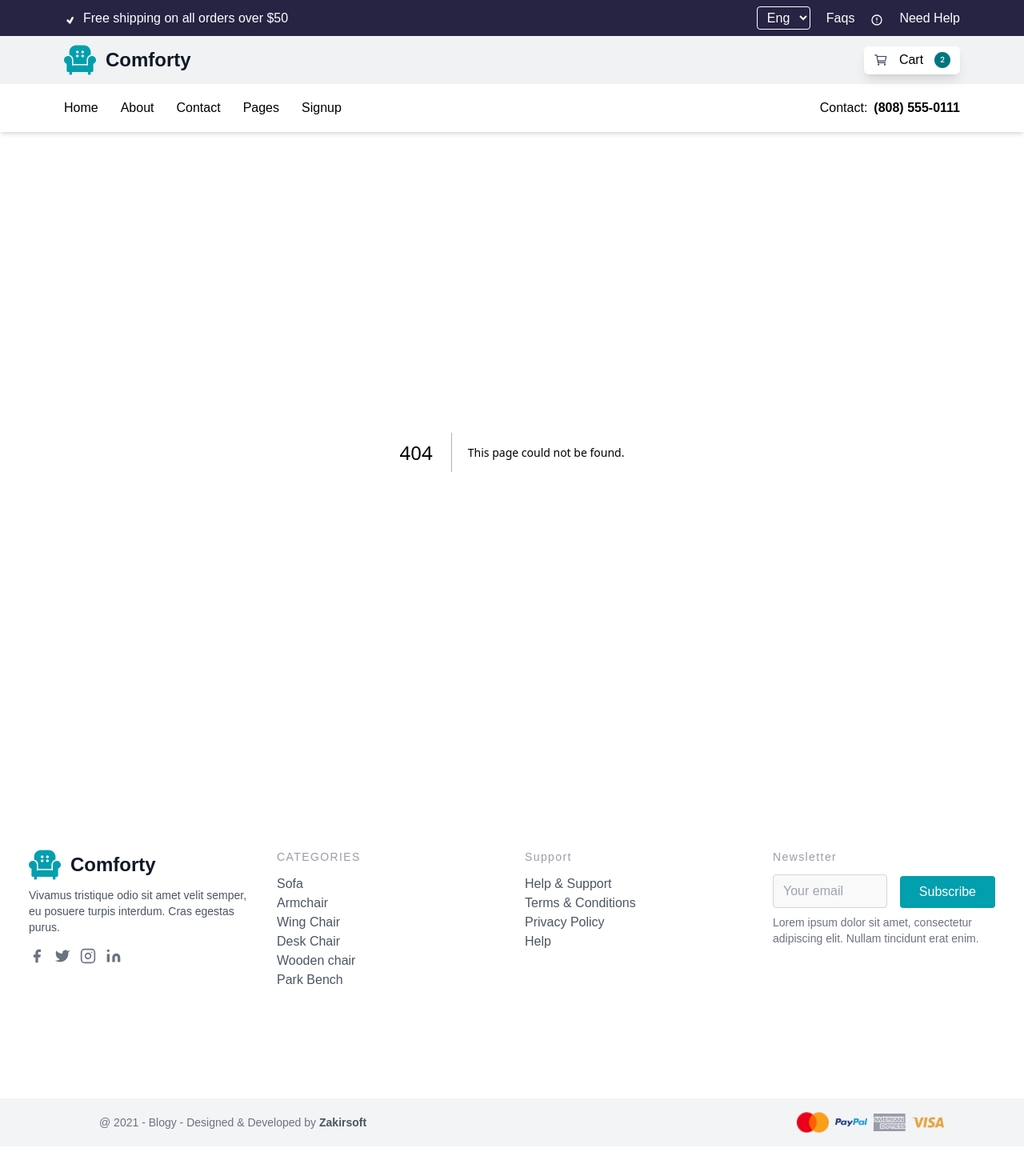
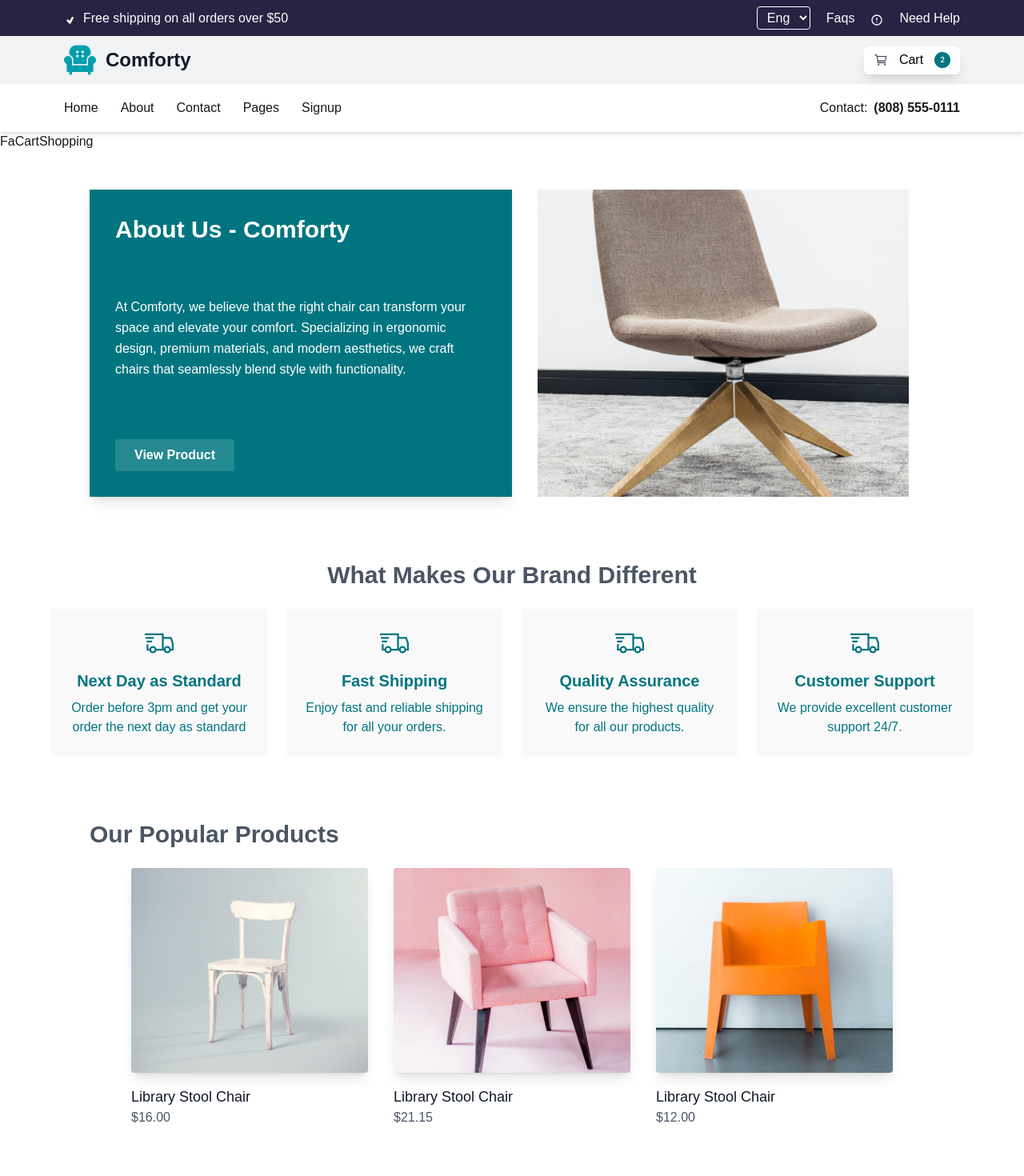
Before and after one commit to muhammadubaid2003/figma_template, a Next.js app: page /About in a window 1280 px wide. Before the commit this address had no page. Shown: the top 1470 px of the page at 80% size. Built offline with nearby package versions, Linux system fonts and the light colour scheme.

Commit message:
Add files via upload

```diff
--- /dev/null
+++ b/src/app/About/page.tsx
@@ -0,0 +1,158 @@
+import React from 'react'
+import Image from 'next/image'
+import { LiaShippingFastSolid } from 'react-icons/lia'
+
+const page = () => {
+  return (
+    <div>FaCartShopping
+      <section className="text-gray-600 body-font py-12">
+  <div className="container px-5 md:px-28 mx-auto flex flex-wrap md:flex-nowrap justify-center md:justify-between">
+    {/* Content Section */}
+    <div className="w-full md:w-1/2 px-4 md:px-8 mb-6 md:mb-0 bg-[#007580] p-8 shadow-lg text-white flex flex-col justify-between items-center md:items-start">
+      <h1 className="title-font text-2xl md:text-3xl mb-4 text-white font-bold text-center md:text-left">
+        About Us - Comforty
+      </h1>
+      <p className="leading-relaxed mb-6 text-center md:text-left">
+        At Comforty, we believe that the right chair can transform your space and elevate your comfort. Specializing in ergonomic design, premium materials, and modern aesthetics, we craft chairs that seamlessly blend style with functionality.
+      </p>
+      <button className="px-6 py-2 bg-[#F9F9F926] text-white font-semibold rounded hover:bg-teal-900 transition duration-300">
+        View Product
+      </button>
+    </div>
+
+    {/* Image Section */}
+    <div className="w-full md:w-1/2 px-4 md:px-8 rounded-lg overflow-hidden mt-6 md:mt-0">
+      <div className="relative w-full h-96">
+        <Image
+          className="object-cover object-center"
+          src="/Image 4.png"
+          alt="Comforty product image"
+          layout="fill"
+        />
+      </div>
+    </div>
+  </div>
+
+  {/* Brand Difference Section */}
+  <h1 className="text-center text-2xl md:text-3xl font-bold mb-6 mt-20">
+  What Makes Our Brand Different
+</h1>
+<div className="flex flex-row justify-center items-center gap-6 px-6 md:px-16">
+  {/* Box 1 */}
+  <div className="w-full sm:w-1/2 md:w-1/3 lg:w-1/4 p-6 bg-[#F9F9F9] transform hover:scale-105 transition duration-300 ease-in-out">
+    <div className="flex flex-col items-center text-center">
+      <LiaShippingFastSolid className="text-[#007580] text-4xl mb-4" />
+      <h3 className="text-[#007580] text-xl font-semibold mb-2">Next Day as Standard</h3>
+      <h5 className="text-[#007580] font-light text-base">
+        Order before 3pm and get your order the next day as standard
+      </h5>
+    </div>
+  </div>
+
+  {/* Box 2 */}
+  <div className="w-full sm:w-1/2 md:w-1/3 lg:w-1/4 p-6 bg-[#F9F9F9] transform hover:scale-105 transition duration-300 ease-in-out">
+    <div className="flex flex-col items-center text-center">
+      <LiaShippingFastSolid className="text-[#007580] text-4xl mb-4" />
+      <h3 className="text-[#007580] text-xl font-semibold mb-2">Fast Shipping</h3>
+      <h5 className="text-[#007580] font-light text-base">
+        Enjoy fast and reliable shipping for all your orders.
+      </h5>
+    </div>
+  </div>
+
+  {/* Box 3 */}
+  <div className="w-full sm:w-1/2 md:w-1/3 lg:w-1/4 p-6 bg-[#F9F9F9] transform hover:scale-105 transition duration-300 ease-in-out">
+    <div className="flex flex-col items-center text-center">
+      <LiaShippingFastSolid className="text-[#007580] text-4xl mb-4" />
+      <h3 className="text-[#007580] text-xl font-semibold mb-2">Quality Assurance</h3>
+      <h5 className="text-[#007580] font-light text-base">
+        We ensure the highest quality for all our products.
+      </h5>
+    </div>
+  </div>
+
+  {/* Box 4 */}
+  <div className="w-full sm:w-1/2 md:w-1/3 lg:w-1/4 p-6 bg-[#F9F9F9]  transform hover:scale-105 transition duration-300 ease-in-out">
+    <div className="flex flex-col items-center text-center">
+      <LiaShippingFastSolid className="text-[#007580] text-4xl mb-4" />
+      <h3 className="text-[#007580] text-xl font-semibold mb-2">Customer Support</h3>
+      <h5 className="text-[#007580] font-light text-base">
+        We provide excellent customer support 24/7.
+      </h5>
+    </div>
+  </div>
+</div>
+
+<div className="container mx-auto">
+  <h1 className="text-2xl md:text-3xl font-bold mb-6 mt-20 pl-28 ">
+    Our Popular Products
+  </h1>
+  <div className="flex flex-wrap justify-center -m-4">
+    {/* Product Card 1 */}
+    <div className="lg:w-1/4 md:w-1/2 sm:w-full p-4 w-full relative">
+      <a className="block relative h-64 rounded overflow-hidden shadow-lg hover:shadow-2xl transition-all duration-300">
+        <img
+          alt="ecommerce"
+          className="object-cover object-center w-full h-full block transition-transform duration-300 transform hover:scale-110"
+          src="/Image.png"
+        />
+      </a>
+      <div className="mt-4 flex items-center justify-between">
+        <div>
+          <a href='' className="text-gray-900 hover:text-teal-500 title-font text-lg font-medium mb-2">
+            Library Stool Chair
+          </a>
+          <p className="text-gray-600 text-base mb-2">$16.00</p>
+        </div>
+      </div>
+    </div>
+
+    {/* Product Card 2 */}
+    <div className="lg:w-1/4 md:w-1/2 sm:w-full p-4 w-full relative">
+      <a className="block relative h-64 rounded overflow-hidden shadow-lg hover:shadow-2xl transition-all duration-300">
+        <img
+          alt="ecommerce"
+          className="object-cover object-center w-full h-full block transition-transform duration-300 transform hover:scale-110"
+          src="/Image 1.png"
+        />
+      </a>
+      <div className="mt-4 flex items-center justify-between">
+        <div>
+          <a href='' className="text-gray-900 hover:text-teal-500 title-font text-lg font-medium mb-2">
+            Library Stool Chair
+          </a>
+          <p className="text-gray-600 text-base mb-2">$21.15</p>
+        </div>
+      </div>
+    </div>
+
+    {/* Product Card 3 */}
+    <div className="lg:w-1/4 md:w-1/2 sm:w-full p-4 w-full relative">
+      <a className="block relative h-64 rounded overflow-hidden shadow-lg hover:shadow-2xl transition-all duration-300">
+        <img
+          alt="ecommerce"
+          className="object-cover object-center w-full h-full block transition-transform duration-300 transform hover:scale-110"
+          src="/Image 2.png"
+        />
+      </a>
+      <div className="mt-4 flex items-center justify-between">
+        <div>
+          <a href='' className="text-gray-900 hover:text-teal-500 title-font text-lg font-medium mb-2">
+            Library Stool Chair
+          </a>
+          <p className="text-gray-600 text-base mb-2">$12.00</p>
+        </div>
+      </div>
+    </div>
+  </div>
+</div>
+
+
+
+</section>
+
+    </div>
+  )
+}
+
+export default page
```
